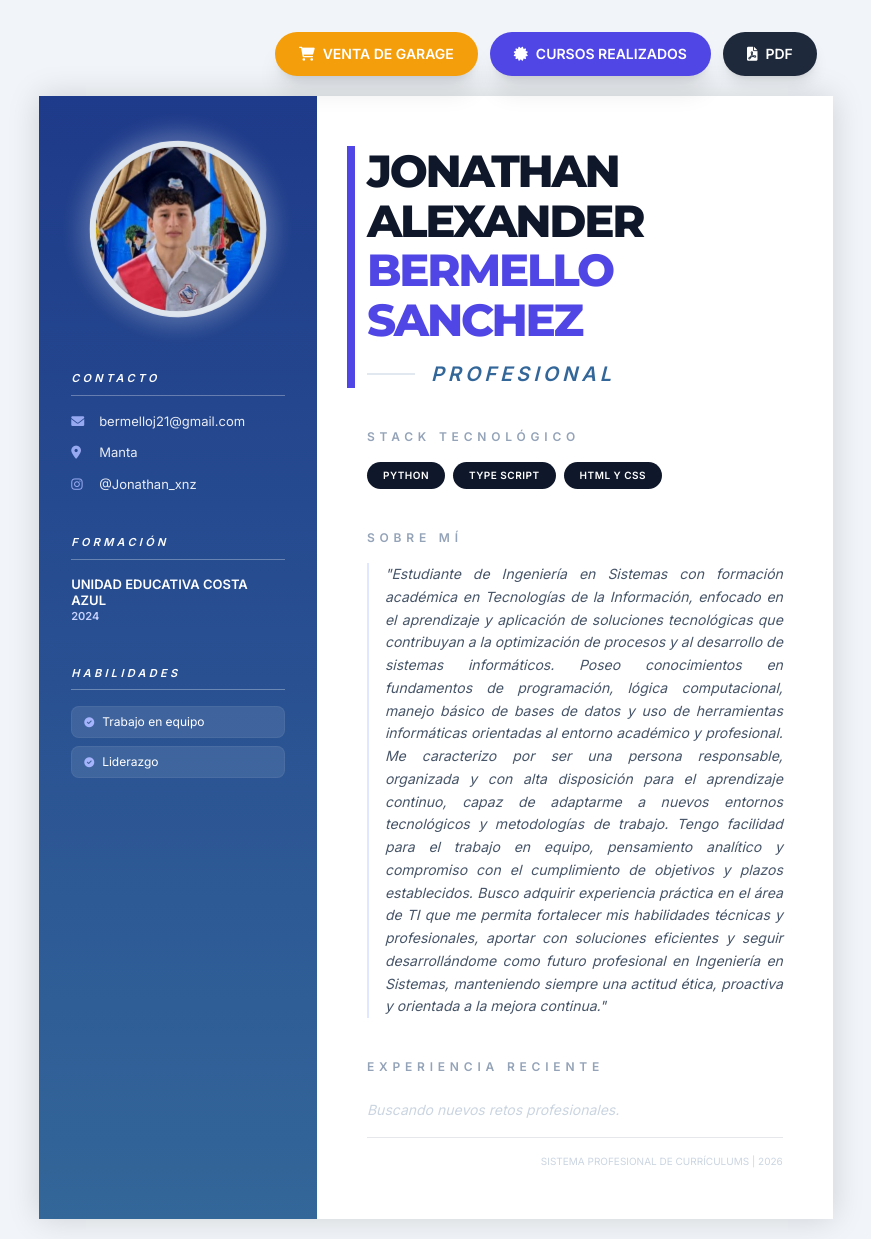
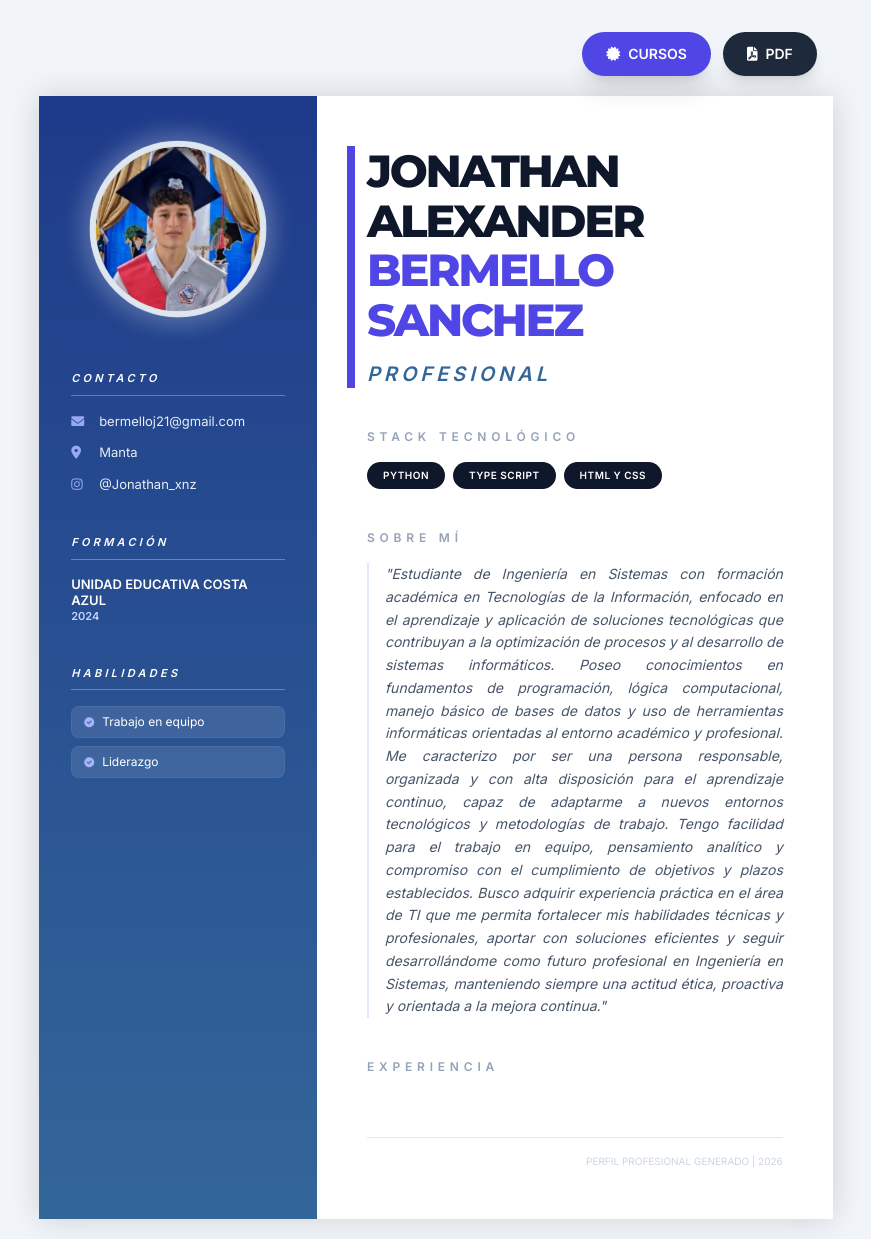
Before and after one commit to JABS34/hojadevida, a Django app: a page that uses tasks/templates/profile_cv.html in a window 1280 px wide. Shown: the whole page, without its empty margins (204-1075 px from the left). Run offline with Django 5.2, Linux system fonts and the light colour scheme; data comes from the database, SQL or seed files in the repository; tables that the repository leaves empty hold one stand-in row (values such as "Sample post"); some libraries are stand-ins or nearby versions.

Commit message:
Update profile_cv.html

```diff
--- a/tasks/templates/profile_cv.html
+++ b/tasks/templates/profile_cv.html
@@ -13,9 +13,6 @@
         .cv-page { width: var(--a4-width); height: var(--a4-height); margin: 20px auto; background: white; box-shadow: 0 0 30px rgba(0,0,0,0.15); display: flex; overflow: hidden; }
         .profile-photo { width: 170px; height: 170px; border: 6px solid rgba(255,255,255,0.4); animation: pulse-photo 4s infinite ease-in-out; }
         @keyframes pulse-photo { 0%, 100% { transform: scale(1); box-shadow: 0 0 0 0px rgba(255,255,255,0.4); } 50% { transform: scale(1.05); box-shadow: 0 0 25px 10px rgba(255,255,255,0.2); } }
-        .btn-animated { animation: bounce-subtle 3s infinite; transition: all 0.3s; }
-        .btn-animated:hover { transform: translateY(-3px) scale(1.05); }
-        @keyframes bounce-subtle { 0%, 20%, 50%, 80%, 100% { transform: translateY(0); } 40% { transform: translateY(-5px); } }
         .aside-bg { background: linear-gradient(180deg, #1e3a8a 0%, #336699 100%); width: 35%; color: white; }
         .main-content { width: 65%; padding: 50px; }
         .name-title { font-family: 'Montserrat', sans-serif; line-height: 1.1; }
@@ -26,21 +23,17 @@
 
     {% if error %}
     <div class="bg-red-600 text-white p-4 text-center font-bold no-print">
-        ⚠️ ERROR: {{ error }} <br>
-        <small>Verifica si creaste los "Datos Personales" en el Admin para el usuario: {{ user_viewed.username }}</small>
+        ⚠️ ERROR: {{ error }}
     </div>
     {% endif %}
 
-    <div class="max-w-[210mm] mx-auto mt-8 mb-4 flex flex-wrap justify-end gap-3 px-4 no-print">
-        <a href="{% url 'garage_store' %}" class="bg-amber-500 text-white px-6 py-3 rounded-full font-bold text-sm shadow-xl flex items-center gap-2 hover:bg-amber-600 transition">
-            <i class="fas fa-shopping-cart"></i> VENTA DE GARAGE
-        </a>
-        <button onclick="document.getElementById('modalCert').classList.remove('hidden')" class="btn-animated bg-indigo-600 text-white px-6 py-3 rounded-full font-bold text-sm shadow-xl flex items-center gap-2">
-            <i class="fas fa-certificate"></i> CURSOS REALIZADOS
+    <div class="max-w-[210mm] mx-auto mt-8 mb-4 flex justify-end gap-3 px-4 no-print">
+        <button onclick="document.getElementById('modalCert').classList.remove('hidden')" class="bg-indigo-600 text-white px-6 py-3 rounded-full font-bold text-sm shadow-xl flex items-center gap-2 hover:bg-indigo-700 transition">
+            <i class="fas fa-certificate"></i> CURSOS
         </button>
         {% if reconocimientos %}
         <button onclick="document.getElementById('modalRec').classList.remove('hidden')" class="bg-emerald-600 text-white px-6 py-3 rounded-full font-bold text-sm shadow-xl flex items-center gap-2 hover:bg-emerald-700 transition">
-            <i class="fas fa-trophy"></i> RECONOCIMIENTOS
+            <i class="fas fa-trophy"></i> LOGROS
         </button>
         {% endif %}
         <button onclick="window.print()" class="bg-slate-800 text-white px-6 py-3 rounded-full font-bold text-sm shadow-lg flex items-center gap-2 hover:bg-slate-700 transition">
@@ -79,8 +72,6 @@
                         <p class="font-bold uppercase text-white leading-tight">{{ estudio.institucion }}</p>
                         <p class="text-[11px] text-indigo-200 font-semibold">{{ estudio.fecha_graduacion|date:"Y" }}</p>
                     </div>
-                    {% empty %}
-                    <p class="text-[11px] opacity-50">Sin información educativa</p>
                     {% endfor %}
                 </div>
             </section>
@@ -92,8 +83,6 @@
                     <li class="flex items-center gap-2 bg-white/10 px-3 py-1.5 rounded-lg border border-white/5">
                         <i class="fas fa-check-circle text-indigo-300 text-[10px]"></i> {{ hab.nombre }}
                     </li>
-                    {% empty %}
-                    <li class="opacity-50 text-[11px]">Habilidades no registradas</li>
                     {% endfor %}
                 </ul>
             </section>
@@ -106,10 +95,7 @@
                     <h1 class="name-title text-[45px] font-extrabold text-[#0f172a] uppercase tracking-tighter">
                         {{ perfil.nombres|default:"NOMBRES" }}<br><span class="text-indigo-600">{{ perfil.apellidos|default:"APELLIDOS" }}</span>
                     </h1>
-                    <div class="mt-4 flex items-center gap-4">
-                        <span class="h-[2px] w-12 bg-slate-200"></span>
-                        <p class="text-xl text-[#336699] font-bold tracking-[0.2em] uppercase italic">PROFESIONAL</p>
-                    </div>
+                    <p class="text-xl text-[#336699] font-bold tracking-[0.2em] uppercase mt-4 italic">PROFESIONAL</p>
                 </header>
 
                 <section class="mb-10">
@@ -119,38 +105,33 @@
                         <span class="bg-slate-900 text-white px-4 py-1.5 rounded-full text-[10px] font-bold tracking-wider">
                             {{ lang.nombre|upper }}
                         </span>
-                        {% empty %}
-                        <span class="text-slate-300 italic text-xs">Sin tecnologías registradas</span>
                         {% endfor %}
                     </div>
                 </section>
 
                 <section class="mb-10">
                     <h2 class="text-[12px] font-black text-slate-400 uppercase tracking-[0.4em] mb-4">Sobre mí</h2>
-                    <p class="text-slate-600 text-[14px] leading-relaxed text-justify font-medium italic border-l-2 border-indigo-100 pl-4">
+                    <p class="text-slate-600 text-[14px] leading-relaxed text-justify italic border-l-2 border-indigo-100 pl-4">
                         "{{ perfil.descripcionperfil|default:"Sin descripción disponible." }}"
                     </p>
                 </section>
 
                 <section>
-                    <h2 class="text-[12px] font-black text-slate-400 uppercase tracking-[0.4em] mb-6">Experiencia Reciente</h2>
+                    <h2 class="text-[12px] font-black text-slate-400 uppercase tracking-[0.4em] mb-6">Experiencia</h2>
                     <div class="space-y-8">
                         {% for exp in experiencias %}
                         <div class="relative pl-6 border-l border-slate-100">
-                            <div class="absolute -left-[5px] top-1.5 w-2.5 h-2.5 rounded-full bg-indigo-600 border-2 border-white"></div>
+                            <div class="absolute -left-[5px] top-1.5 w-2.5 h-2.5 rounded-full bg-indigo-600"></div>
                             <h3 class="font-extrabold text-slate-800 text-[16px]">{{ exp.puesto }}</h3>
                             <p class="text-indigo-600 text-[12px] font-black uppercase">{{ exp.empresa }}</p>
                             <p class="text-slate-500 text-[12px] leading-snug">{{ exp.descripcion }}</p>
                         </div>
-                        {% empty %}
-                        <p class="text-slate-300 italic text-sm">Buscando nuevos retos profesionales.</p>
                         {% endfor %}
                     </div>
                 </section>
             </div>
-
-            <footer class="text-[10px] text-slate-300 text-right border-t pt-4">
-                SISTEMA PROFESIONAL DE CURRÍCULUMS | 2026
+            <footer class="text-[10px] text-slate-300 text-right border-t pt-4 uppercase">
+                Perfil Profesional Generado | 2026
             </footer>
         </main>
     </div>
@@ -158,16 +139,14 @@
     <div id="modalCert" class="fixed inset-0 bg-slate-900/95 hidden z-50 flex items-center justify-center p-4 no-print">
         <div class="bg-white w-full max-w-4xl max-h-[85vh] rounded-3xl overflow-hidden shadow-2xl flex flex-col">
             <div class="p-6 border-b flex justify-between items-center bg-indigo-600 text-white">
-                <h2 class="text-xl font-bold uppercase tracking-widest">Mis Certificados</h2>
+                <h2 class="text-xl font-bold uppercase tracking-widest">Certificados</h2>
                 <button onclick="document.getElementById('modalCert').classList.add('hidden')" class="text-3xl">&times;</button>
             </div>
             <div class="p-8 overflow-y-auto grid grid-cols-2 md:grid-cols-3 gap-6">
                 {% for cert in certificados %}
-                <div class="bg-slate-50 p-3 rounded-2xl border">
-                    {% if cert.imagen %}
-                        <img src="{{ cert.imagen.url }}" class="w-full h-32 object-cover rounded-xl mb-3 cursor-zoom-in" onclick="openPreview('{{ cert.imagen.url }}', '{{ cert.titulo }}')">
-                    {% endif %}
-                    <h3 class="font-bold text-[12px]">{{ cert.titulo }}</h3>
+                <div class="bg-slate-50 p-3 rounded-2xl border cursor-pointer" onclick="openPreview('{{ cert.imagen.url }}', '{{ cert.titulo }}')">
+                    {% if cert.imagen %}<img src="{{ cert.imagen.url }}" class="w-full h-32 object-cover rounded-xl mb-3">{% endif %}
+                    <h3 class="font-bold text-[12px] text-center">{{ cert.titulo }}</h3>
                 </div>
                 {% endfor %}
             </div>
@@ -175,14 +154,12 @@
     </div>
 
     <div id="lightbox" class="fixed inset-0 bg-black/90 hidden z-[60] flex flex-col items-center justify-center p-4 no-print" onclick="this.classList.add('hidden')">
-        <img id="lightboxImg" src="" class="max-w-full max-h-[80vh] rounded-lg">
-        <h2 id="lightboxTitle" class="text-white mt-6 text-xl font-bold"></h2>
+        <img id="lightboxImg" src="" class="max-w-full max-h-[80vh] rounded-lg shadow-2xl">
     </div>
 
     <script>
         function openPreview(url, title) {
             document.getElementById('lightboxImg').src = url;
-            document.getElementById('lightboxTitle').innerText = title;
             document.getElementById('lightbox').classList.remove('hidden');
         }
     </script>
```
